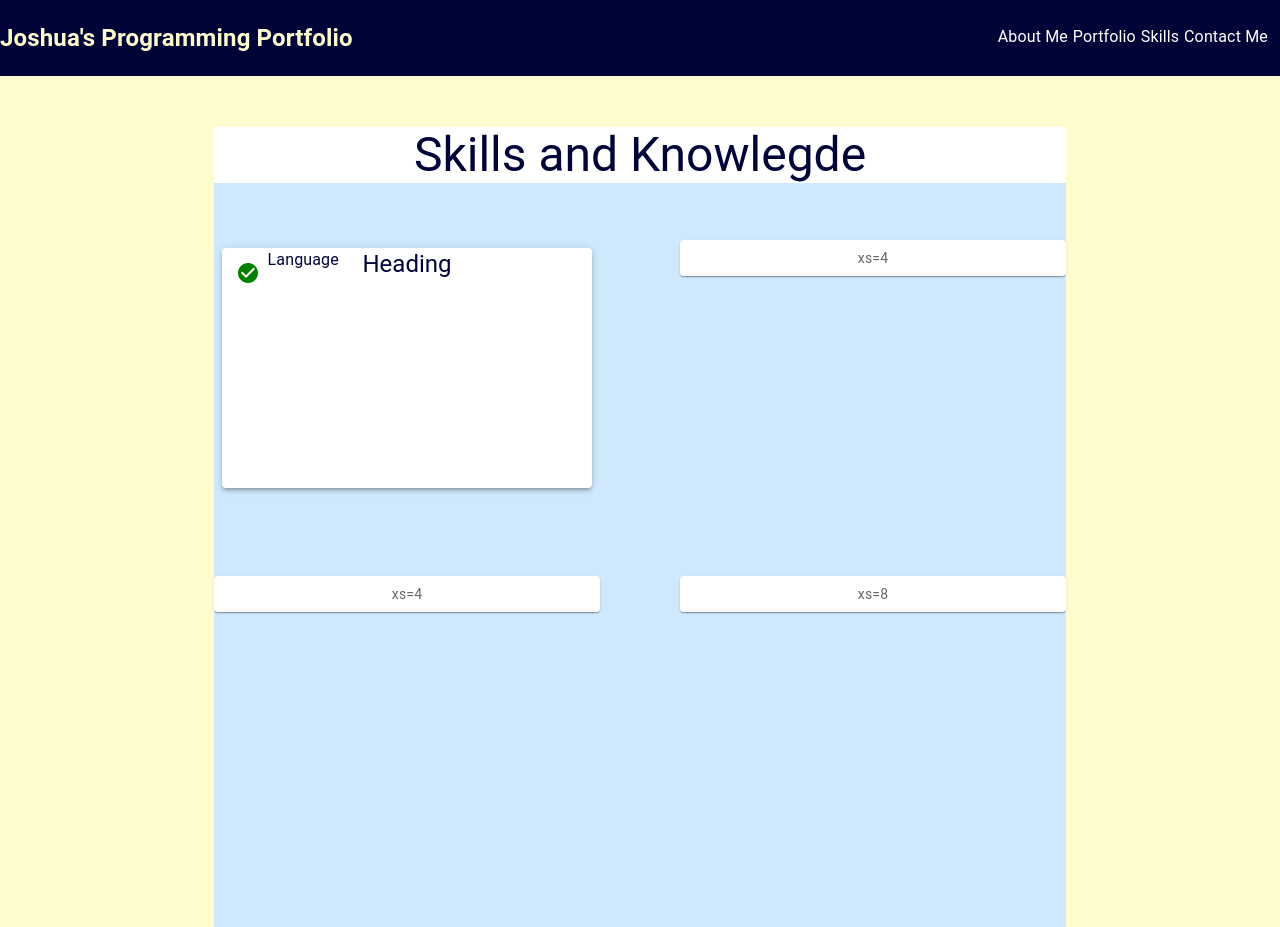
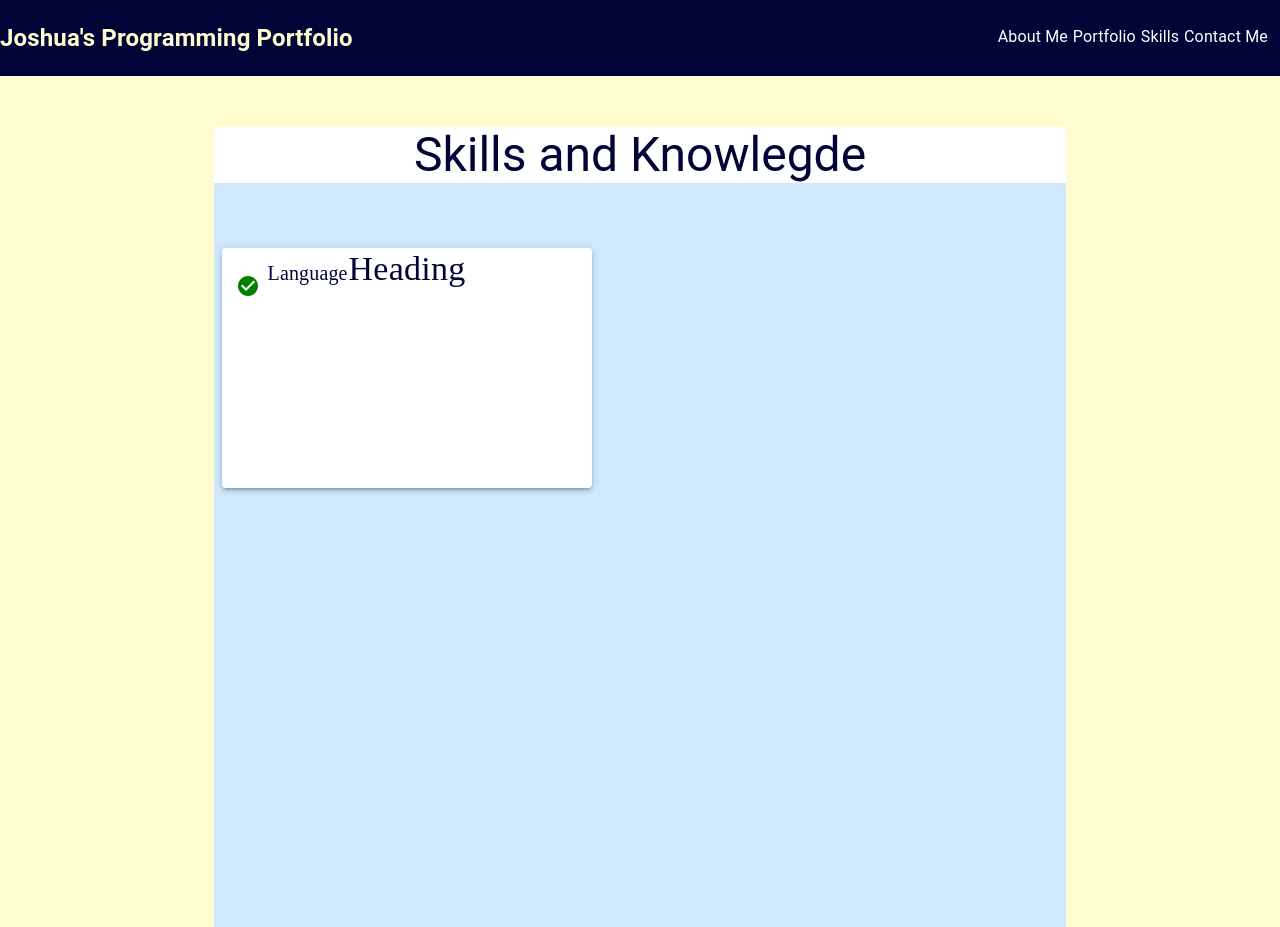
Before and after one commit to CoderJ01/material-ui-programming-portfolio, a React (Create React App) app: page /skills in a window 1280 px wide. Built offline with nearby package versions, Linux system fonts and the light colour scheme.

Commit message:
change font style

```diff
--- a/src/pages/Skills/Skills.page.jsx
+++ b/src/pages/Skills/Skills.page.jsx
@@ -40,30 +40,21 @@ const Skills = () => {
                             >
                                 <Paper elevation={3}>
                                     <Container sx={{ textAlign: 'center' }}>
-                                        <Typography variant="h5" gutterBottom sx={{ color: 'rgb(0, 4, 55)' }}>Heading</Typography>
+                                        <Typography variant="h4" gutterBottom sx={{ color: 'rgb(0, 4, 55)', fontFamily: 'Monotype Corsiva' }}>Heading</Typography>
                                     </Container>
 
                                     <Grid container spacing={2} sx={{ marginTop: '-11%', marginLeft: '-5%'}}>
                                         <Grid item xs={6}>
                                             <Container>
                                                 <CheckCircleIcon sx={{ fill: 'green', marginTop: '4%'}}></CheckCircleIcon>
-                                                <Container sx={{ marginTop: '-33%', marginLeft: '6%' }}>
-                                                    <Typography variant="p" gutterBottom sx={{ color: 'rgb(0, 4, 55)'}}>Language</Typography>
+                                                <Container sx={{ marginTop: '-36%', marginLeft: '6%' }}>
+                                                    <Typography variant="h6" gutterBottom sx={{ color: 'rgb(0, 4, 55)', fontFamily: 'Monotype Corsiva'}}>Language</Typography>
                                                 </Container>
                                             </Container>
                                         </Grid>
                                     </Grid>
                                 </Paper>
                             </Box>
-                        </Grid>
-                        <Grid xs={6}>
-                            <Item>xs=4</Item>
-                        </Grid>
-                        <Grid xs={6}>
-                            <Item>xs=4</Item>
-                        </Grid>
-                        <Grid xs={6}>
-                            <Item>xs=8</Item>
                         </Grid>
                     </Grid>
                 </Box>
```
